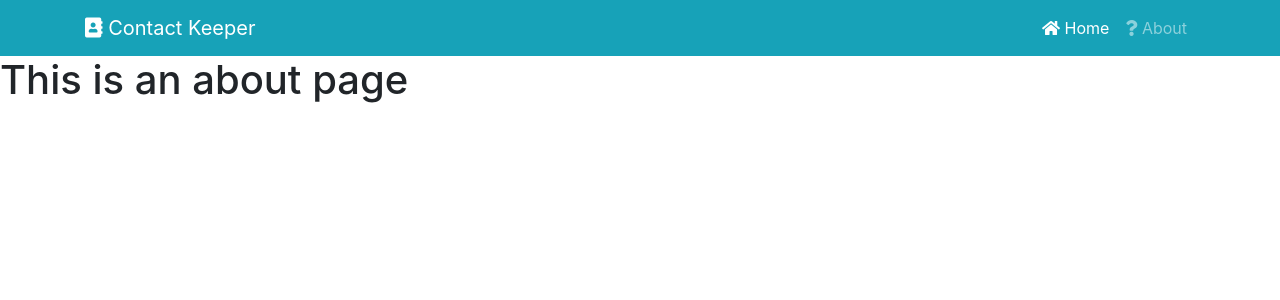
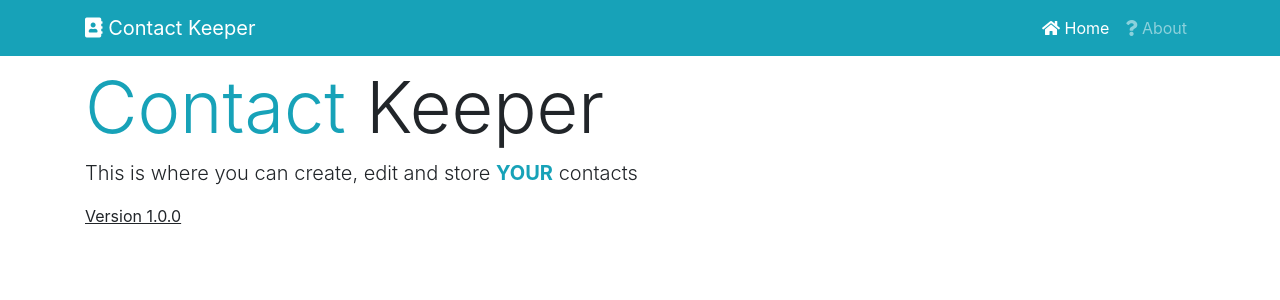
Before and after one commit to Sardor01/Contact_Keeper_Vue.js, a Vue app: page /#/about in a window 1280 px wide. Shown: the top 300 px of the page. Built offline with nearby package versions, Linux system fonts and the light colour scheme.

Commit message:
typography changes

```diff
--- a/src/components/layout/Header.vue
+++ b/src/components/layout/Header.vue
@@ -18,12 +18,20 @@
         </button>
         <div class="collapse navbar-collapse" id="navbarNav">
           <ul class="navbar-nav ml-auto">
-						<li class="nav-item active">
+            <li
+              @click="homeClicked"
+              class="nav-item"
+              :class="{ active: homeActive }"
+            >
               <router-link class="nav-link" to="/">
                 <i class="fas fa-home" /> Home
               </router-link>
             </li>
-						<li class="nav-item">
+            <li
+              @click="aboutClicked"
+              class="nav-item"
+              :class="{ active: aboutActive }"
+            >
               <router-link class="nav-link" to="/about">
                 <i class="fas fa-question" /> About
               </router-link>
@@ -37,7 +45,23 @@
 
 <script>
   export default {
-	name: 'Header',
+    name: "Header",
+    data() {
+      return {
+        aboutActive: false,
+        homeActive: true,
+      };
+    },
+    methods: {
+      aboutClicked() {
+        this.aboutActive = true;
+        this.homeActive = false;
+      },
+      homeClicked() {
+        this.homeActive = true;
+        this.aboutActive = false;
+      },
+    },
   };
 </script>
 
--- a/src/views/About.vue
+++ b/src/views/About.vue
@@ -1,5 +1,11 @@
 <template>
-  <div class="about">
-    <h1>This is an about page</h1>
+  <div class="container my-2">
+    <h1 class="display-3"><span class="text-info">Contact</span> Keeper</h1>
+    <p class="lead">
+      This is where you can create, edit and store
+      <span class="text-uppercase text-info font-weight-bold">your</span>
+      contacts
+    </p>
+    <p><u>Version 1.0.0</u></p>
   </div>
 </template>
```
Lines whose indentation alone changed are shown as unchanged.
